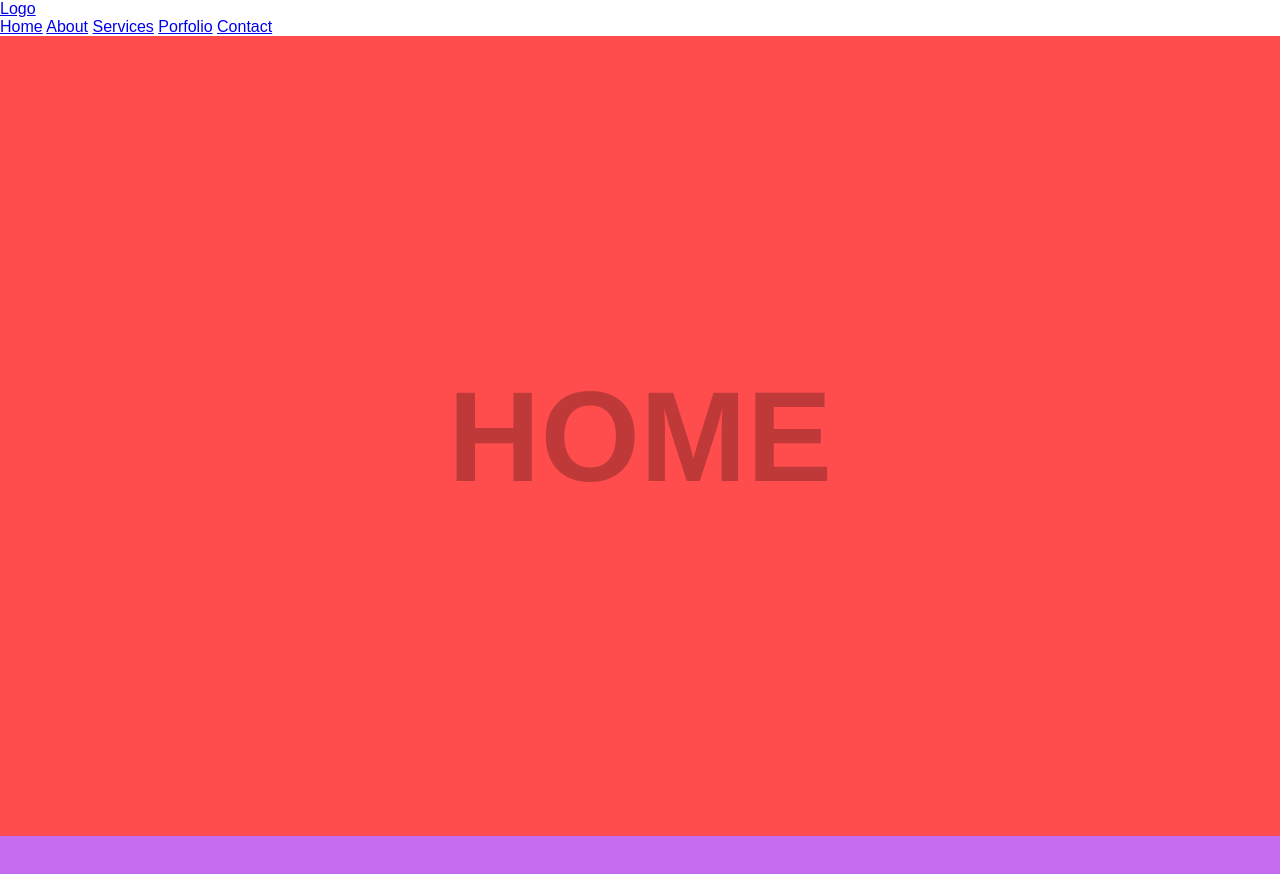
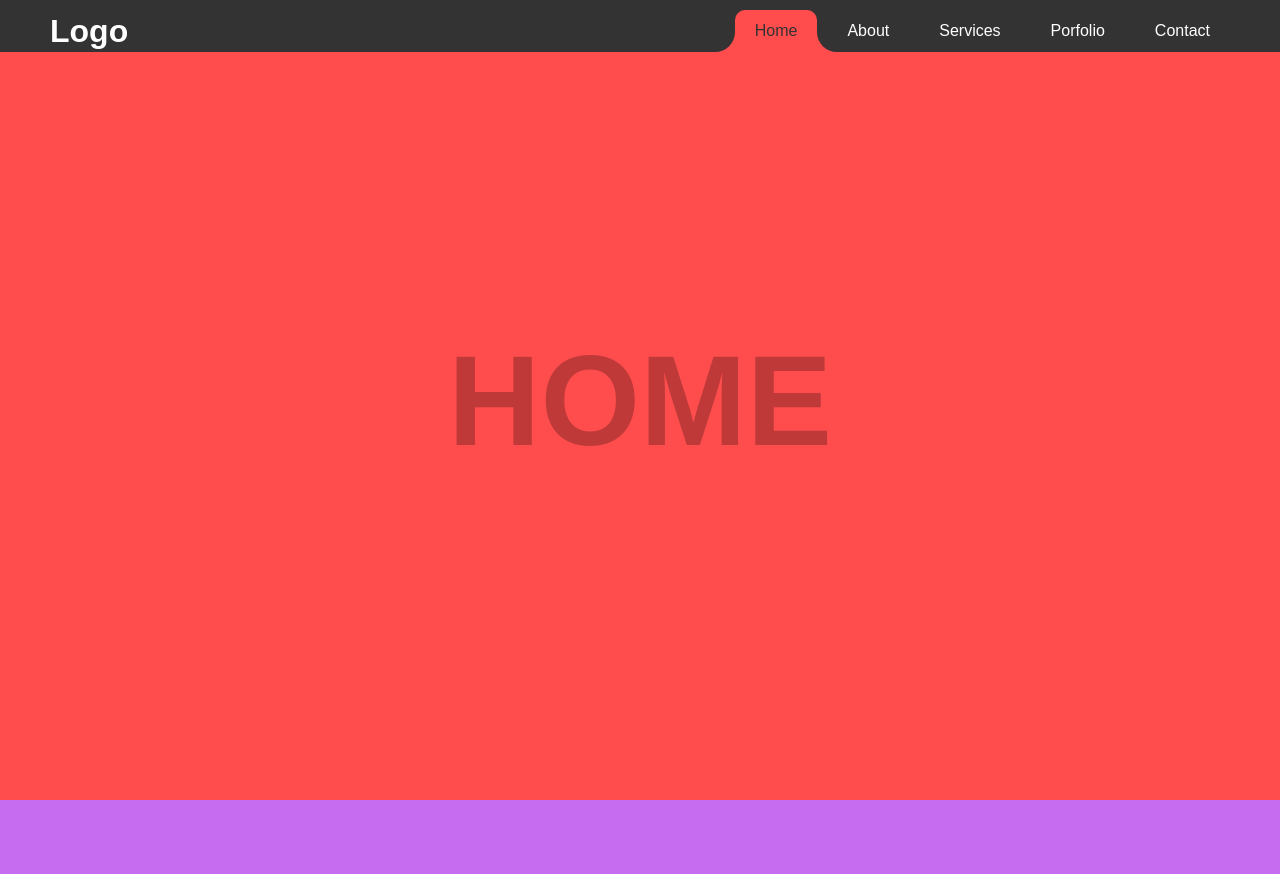
Before and after one commit to RicardoSantanaEvangelista/BLOG, a plain HTML site: page index.html in a window 1280 px wide. Shown: the top 874 px of the page. Drawn offline with Linux system fonts and the light colour scheme; a small style sheet from the web is missing.

Commit message:
Commit
Number 3

```diff
--- a/index.html
+++ b/index.html
@@ -10,18 +10,20 @@
     <header>
         <a href="#" class="logo">Logo</a>
         <nav>
-            <a href="#home" style="--clr:#ff4d4d">Home</a>
-            <a href="#about" style="--clr:#c56cf0">About</a>
-            <a href="#services" style="--clr:#ffeaa7">Services</a>
-            <a href="#porfolio" style="--clr:#17c0eb">Porfolio</a>
-            <a href="#contact" style="--clr:#fd79a8">Contact</a>
+            <a href="#home" style="--clr:#ff4d4d;" class="active">Home</a>
+            <a href="#about" style="--clr:#c56cf0";>About</a>
+            <a href="#services" style="--clr:#ffeaa7;">Services</a>
+            <a href="#porfolio" style="--clr:#17c0eb;">Porfolio</a>
+            <a href="#contact" style="--clr:#fd79a8;">Contact</a>
         </nav>
     </header>
 
-    <section id="home" style="--clr:#ff4d4d">Home</section>
-    <section id="about" style="--clr:#c56cf0">About</section>
-    <section id="services" style="--clr:#ffeaa7">Services</section>
-    <section id="porfolio" style="--clr:#17c0eb">Portifolio</section>
-    <section id="contact" style="--clr:#fd79a8">Contact</section>
+    <section id="home" style="--clr:#ff4d4d;">Home</section>
+    <section id="about" style="--clr:#c56cf0;">About</section>
+    <section id="services" style="--clr:#ffeaa7;">Services</section>
+    <section id="porfolio" style="--clr:#17c0eb;">Portifolio</section>
+    <section id="contact" style="--clr:#fd79a8;">Contact</section>
+
+    <script src="script.js"></script>
 </body>
 </html>
--- a/style.css
+++ b/style.css
@@ -20,3 +20,67 @@ section{
     text-transform: uppercase;
     background: var(--clr);
 }
+
+header{
+    position: fixed;
+    top: 0;
+    width: 100%;
+    background: #333;
+    display: flex;
+    justify-content: space-between;
+    align-items: center;
+    padding: 10px 50px 0;
+}
+
+.logo{
+    position: relative;
+    color: #fff;
+    font-size: 2em;
+    font-weight: 700;
+    text-decoration: none;
+}
+
+header nav{
+    display: flex;
+    gap: 10px;
+}
+
+header nav a{
+    position: relative;
+    text-decoration: none;
+    padding: 12px 20px;
+    color: #fff;
+    font-weight: 500;
+}
+
+header nav a.active{
+    background: var(--clr);
+    color: #333;
+    border-top-left-radius: 10px;
+    border-top-right-radius: 10px;
+
+}
+
+header nav a.active::before{
+    content: '';
+    position: absolute;
+    left: -20px;
+    bottom: 0;
+    width: 20px;
+    height: 20px;
+    background: transparent;
+    border-bottom-right-radius: 20px;
+    box-shadow: 5px 5px 0 5px var(--clr);
+}
+
+header nav a.active::after{
+    content: '';
+    position: absolute;
+    right: -20px;
+    bottom: 0;
+    width: 20px;
+    height: 20px;
+    background: transparent;
+    border-bottom-left-radius: 20px;
+    box-shadow: -5px 5px 0 5px var(--clr);
+}
```
